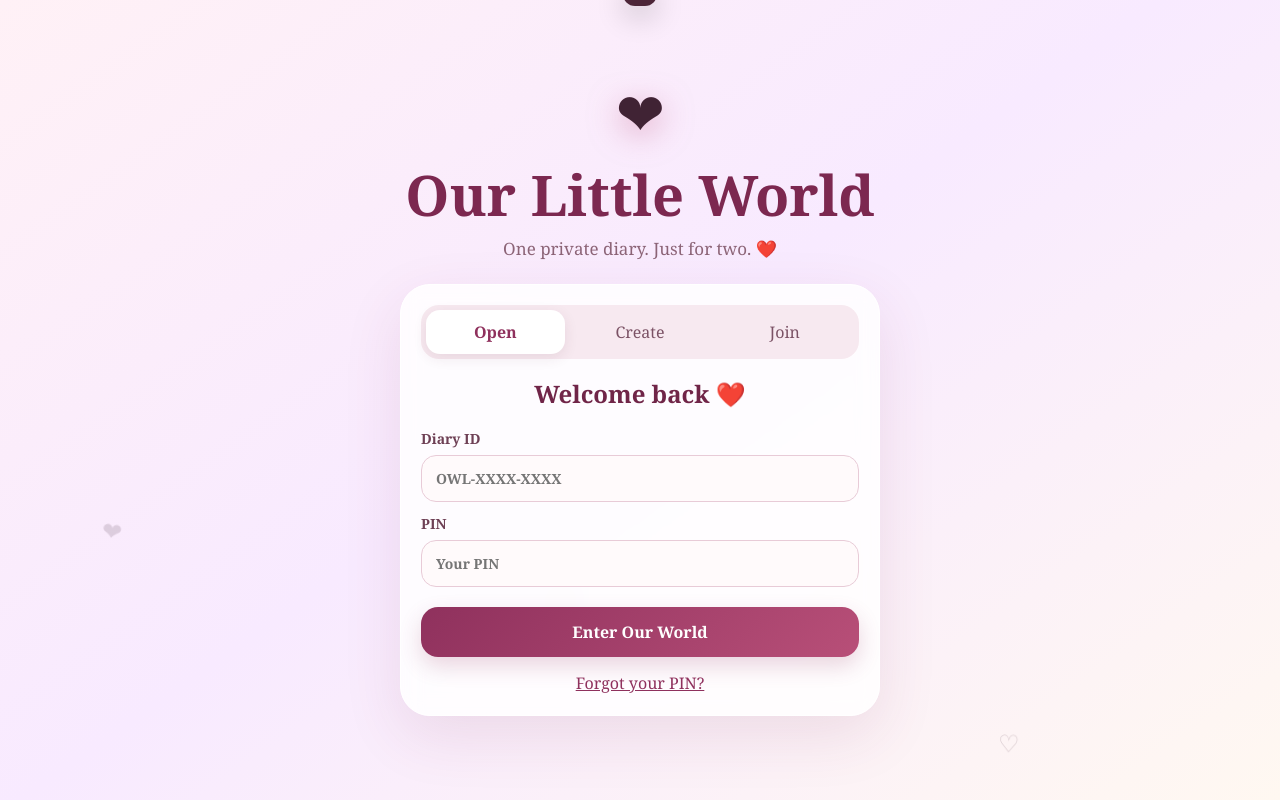
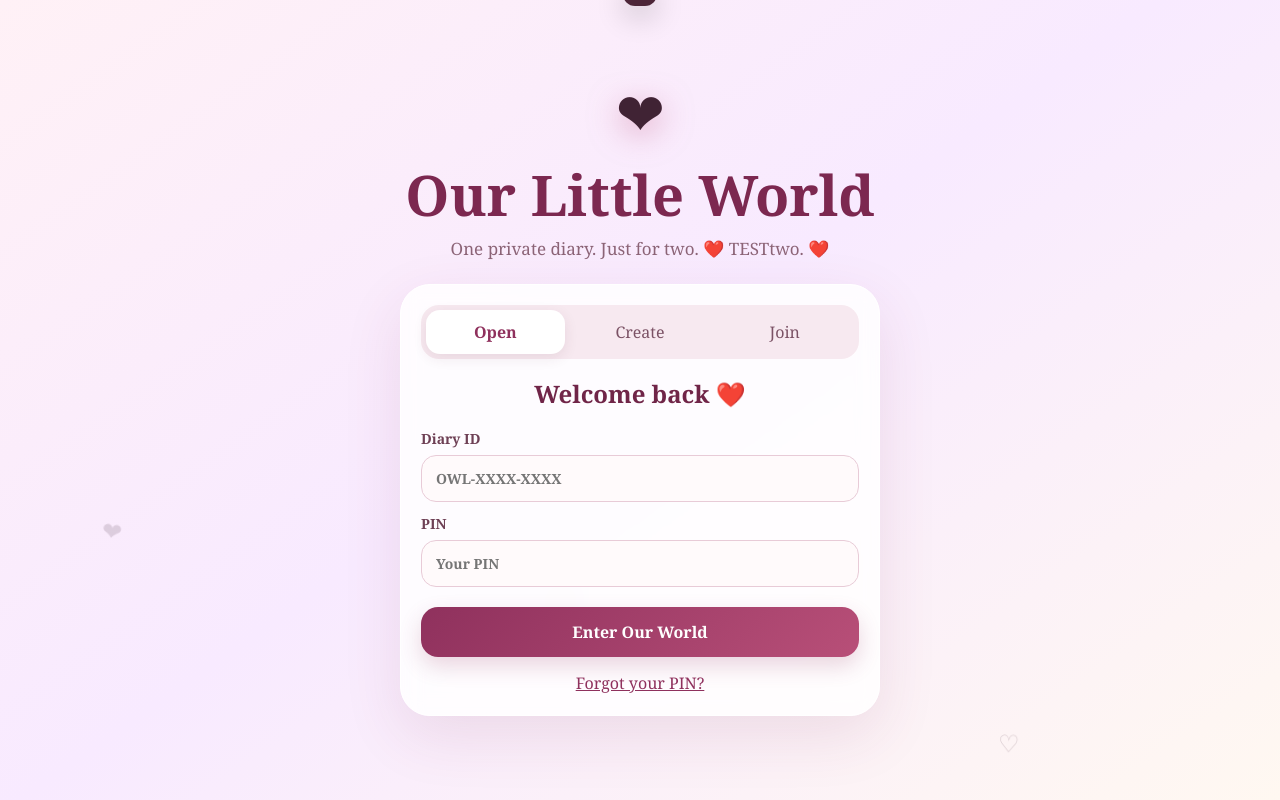
Before and after one commit to alimansurali90-web/our-little-world, a website: page www/index.html in a window 1280 px wide. Drawn offline with nearby package versions, Linux system fonts and the light colour scheme.

Commit message:
Update index.html

```diff
--- a/www/index.html
+++ b/www/index.html
@@ -16,7 +16,7 @@
 <main id="app">
 <section id="auth" class="screen auth-screen">
   <div class="brand-heart">❤</div>
-  <h1>Our Little World</h1><p class="subtitle">One private diary. Just for two. ❤️</p>
+  <h1>Our Little World</h1><p class="subtitle">One private diary. Just for two. ❤️ TESTtwo. ❤️</p>
   <div class="auth-card">
     <div id="auth-tabs" class="tabs"><button class="tab active" data-tab="login">Open</button><button class="tab" data-tab="create">Create</button><button class="tab" data-tab="join">Join</button></div>
     <form id="login-form" class="panel active"><h2>Welcome back ❤️</h2><label>Diary ID<input id="login-diary" required autocomplete="off" placeholder="OWL-XXXX-XXXX"></label><label>PIN<input id="login-pin" required inputmode="numeric" type="password" minlength="4" maxlength="12" placeholder="Your PIN"></label><button class="primary" type="submit">Enter Our World</button><button type="button" class="link-btn" id="show-recovery">Forgot your PIN?</button></form>
```
